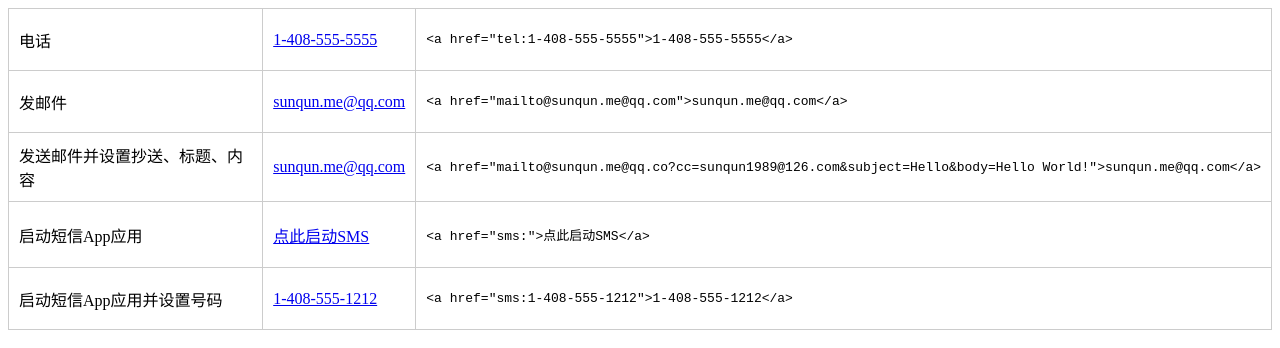
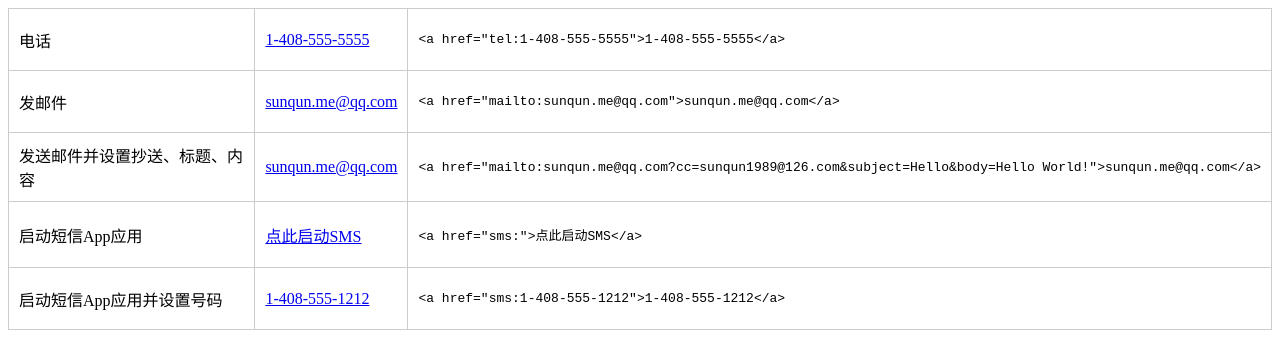
Before and after one commit to iSpring/mobile-web-tutorials, a plain HTML site: page url-scheme/index.html in a window 1280 px wide. Drawn offline with Linux system fonts and the light colour scheme.

Commit message:
update url-scheme

```diff
--- a/url-scheme/index.html
+++ b/url-scheme/index.html
@@ -37,10 +37,10 @@
                     <span>发邮件</span>
                 </td>
                 <td>
-                    <a href="mailto@sunqun.me@qq.com">sunqun.me@qq.com</a>
+                    <a href="mailto:sunqun.me@qq.com">sunqun.me@qq.com</a>
                 </td>
                 <td>
-                    <pre>&lt;a href="mailto@sunqun.me@qq.com"&gt;sunqun.me@qq.com&lt;/a&gt;</pre>
+                    <pre>&lt;a href="mailto:sunqun.me@qq.com"&gt;sunqun.me@qq.com&lt;/a&gt;</pre>
                 </td>
             </tr>
             <tr>
@@ -48,10 +48,10 @@
                     <span>发送邮件并设置抄送、标题、内容</span>
                 </td>
                 <td>
-                    <a href="mailto@sunqun.me@qq.co?cc=sunqun1989@126.com&subject=Hello&body=Hello World!">sunqun.me@qq.com</a>
+                    <a href="mailto:sunqun.me@qq.com?cc=sunqun1989@126.com&subject=Hello&body=Hello World!">sunqun.me@qq.com</a>
                 </td>
                 <td>
-                    <pre>&lt;a href="mailto@sunqun.me@qq.co?cc=sunqun1989@126.com&subject=Hello&body=Hello World!"&gt;sunqun.me@qq.com&lt;/a&gt;</pre>
+                    <pre>&lt;a href="mailto:sunqun.me@qq.com?cc=sunqun1989@126.com&subject=Hello&body=Hello World!"&gt;sunqun.me@qq.com&lt;/a&gt;</pre>
                 </td>
             </tr>
             <tr>
```
